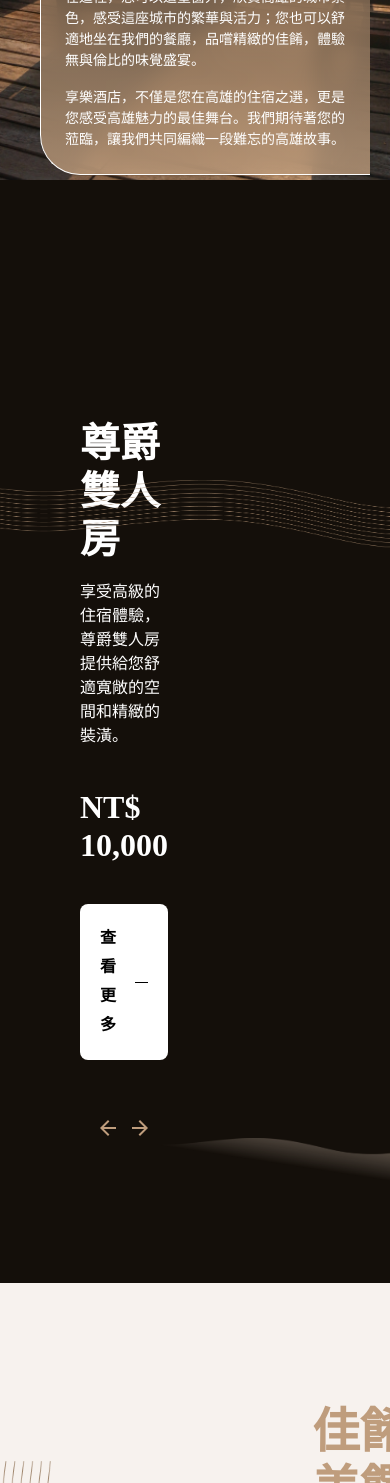
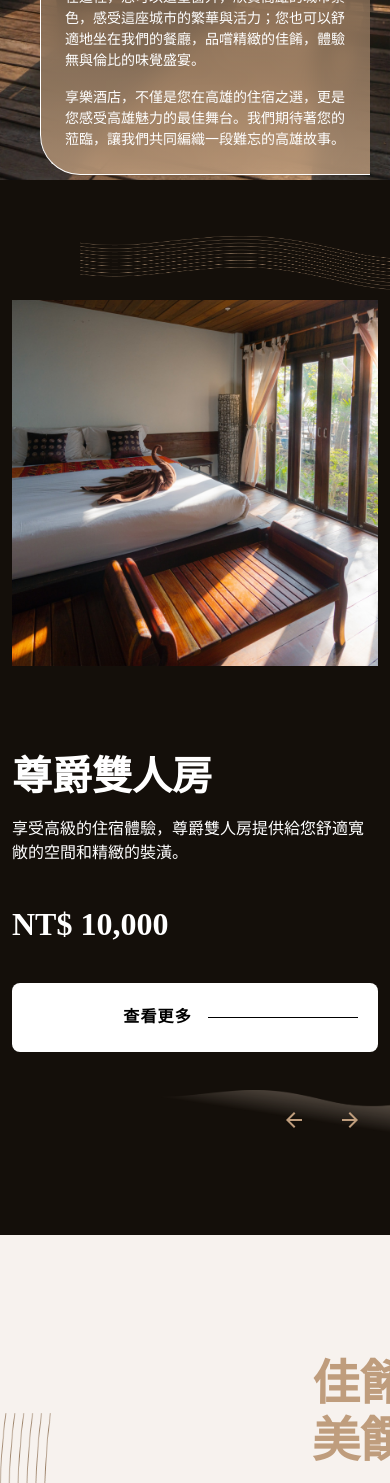
Before and after one commit to HsuanPeng/hotel-booking-website-2024, a React (Vite) app: page / in a window 390 px wide. Shown: the part 2912-4395 px from the top of the page. Built offline with nearby package versions, Linux system fonts and the light colour scheme.

Commit message:
style: finish RWD of Room component

```diff
--- a/src/pages/Root.tsx
+++ b/src/pages/Root.tsx
@@ -1,5 +1,5 @@
 import { Outlet } from "react-router-dom";
-import Footer from "./home/components/Footer";
+// import Footer from "./home/components/Footer";
 
 // import MainNavigation from "../components/MainNavigation";
 
--- a/src/pages/home/Home.tsx
+++ b/src/pages/home/Home.tsx
@@ -1,7 +1,7 @@
 import Banner from "./components/banner/Banner";
 import News from "./components/news/News";
 import About from "./components/about/About";
-import Room from "./components/Room";
+import Room from "./components/room/Room";
 import Food from "./components/Food";
 import Transportation from "./components/Transportation";
 
--- a/src/pages/home/components/Room.tsx
+++ /dev/null
@@ -1,126 +0,0 @@
-import { Box, Typography } from "@mui/material";
-import { useTheme } from "@mui/material/styles";
-import ImgFour from "assets/pic/home/img04.jpg";
-import { ReactComponent as ArrowLeft } from "assets/icons/ic_arrowLeft.svg";
-import { ReactComponent as ArrowRight } from "assets/icons/ic_arrowRight.svg";
-import BG from "assets/pic/home/bg.png";
-import Line from "assets/pic/home/Line.png";
-import UiHeroButton from "components/ui/UiHeroButton";
-
-const Room = () => {
-  const theme = useTheme();
-
-  return (
-    <Box
-      sx={{
-        p: "120px 312px 120px 0px",
-        display: "flex",
-        alignItems: "left",
-        gap: "80px",
-        backgroundColor: theme.palette.secondary[120],
-        position: "relative",
-      }}
-    >
-      <Box
-        sx={{
-          position: "absolute",
-          top: "180px",
-          right: "0px",
-        }}
-      >
-        <img src={Line} />
-      </Box>
-      <Box
-        sx={{
-          zIndex: 1,
-        }}
-      >
-        <img src={ImgFour} />
-      </Box>
-      <Box
-        sx={{
-          maxWidth: "628px",
-          display: "flex",
-          flexDirection: "column",
-          justifyContent: "center",
-          alignItems: "flex-start",
-          gap: "40px",
-        }}
-      >
-        <Box
-          sx={{
-            mt: "auto",
-          }}
-        >
-          <Typography
-            variant="h2"
-            sx={{
-              color: theme.palette.secondary.contrastText,
-              lineHeight: "48px",
-              mb: "16px",
-            }}
-          >
-            尊爵雙人房
-          </Typography>
-          <Typography
-            variant="body1"
-            sx={{
-              color: theme.palette.secondary.contrastText,
-            }}
-          >
-            享受高級的住宿體驗，尊爵雙人房提供給您舒適寬敞的空間和精緻的裝潢。
-          </Typography>
-        </Box>
-        <Typography
-          variant="h3"
-          sx={{
-            color: theme.palette.secondary.contrastText,
-          }}
-        >
-          NT$ 10,000
-        </Typography>
-        <UiHeroButton>查看更多</UiHeroButton>
-        <Box
-          sx={{
-            display: "flex",
-            p: "16px",
-            justifyContent: "space-between",
-            alignItems: "center",
-            color: "red",
-            marginLeft: "auto",
-            maxWidth: "112px",
-            width: "100%",
-            zIndex: 1,
-          }}
-        >
-          <Box
-            sx={{
-              cursor: "pointer",
-            }}
-          >
-            <ArrowLeft fill={theme.palette.primary.main} />
-          </Box>
-          <Box
-            sx={{
-              cursor: "pointer",
-            }}
-          >
-            <ArrowRight fill={theme.palette.primary.main} />
-          </Box>
-        </Box>
-      </Box>
-      <Box
-        sx={{
-          position: "absolute",
-          bottom: "0px",
-          zIndex: 0,
-          width: "100%",
-        }}
-      >
-        <img src={BG} />
-      </Box>
-    </Box>
-  );
-};
-
-export default Room;
--- /dev/null
+++ b/src/pages/home/components/room/Room.style.ts
@@ -0,0 +1,85 @@
+import { Box, Typography } from "@mui/material";
+import { styled } from "@mui/material/styles";
+
+export const RoomContainer = styled(Box)(({ theme }) => ({
+  padding: "120px 312px 120px 0px",
+  display: "flex",
+  alignItems: "left",
+  gap: "80px",
+  backgroundColor: theme.palette.secondary[120],
+  position: "relative",
+  [theme.breakpoints.down("lg")]: {
+    flexDirection: "column",
+    padding: "0px 0px 80px 0px",
+  },
+}));
+
+export const RoomImageLine = styled(Box)(({ theme }) => ({
+  position: "absolute",
+  top: "180px",
+  right: "0px",
+  [theme.breakpoints.down("lg")]: {
+    top: "-64px",
+    left: "80px",
+  },
+}));
+
+export const RoomImage = styled(Box)(({ theme }) => ({
+  zIndex: 1,
+  [theme.breakpoints.down("lg")]: {
+    padding: "0px 12px 0px 12px",
+  },
+}));
+
+export const RoomContentContainer = styled(Box)(({ theme }) => ({
+  maxWidth: "628px",
+  display: "flex",
+  flexDirection: "column",
+  justifyContent: "center",
+  alignItems: "flex-start",
+  gap: "40px",
+  [theme.breakpoints.down("lg")]: {
+    padding: "0px 12px 0px 12px",
+  },
+}));
+
+export const ContentTop = styled(Box)({
+  marginTop: "auto",
+});
+
+export const ContentTitle = styled(Typography)(({ theme }) => ({
+  color: theme.palette.secondary.contrastText,
+  lineHeight: "48px",
+  marginBottom: "16px",
+}));
+
+export const ContentText = styled(Typography)(({ theme }) => ({
+  color: theme.palette.secondary.contrastText,
+}));
+
+export const ContentMoney = styled(Typography)(({ theme }) => ({
+  color: theme.palette.secondary.contrastText,
+}));
+
+export const ContentBottom = styled(Box)({
+  display: "flex",
+  padding: "16px",
+  justifyContent: "space-between",
+  alignItems: "center",
+  color: "red",
+  marginLeft: "auto",
+  maxWidth: "112px",
+  width: "100%",
+  zIndex: 1,
+});
+
+export const ContentBottomImage = styled(Box)({
+  cursor: "pointer",
+});
+
+export const RoomBackground = styled(Box)({
+  position: "absolute",
+  bottom: "0px",
+  zIndex: 0,
+  width: "100%",
+});
--- /dev/null
+++ b/src/pages/home/components/room/Room.tsx
@@ -0,0 +1,63 @@
+import { useTheme } from "@mui/material/styles";
+import ImgFour from "assets/pic/home/img04.jpg";
+import { ReactComponent as ArrowLeft } from "assets/icons/ic_arrowLeft.svg";
+import { ReactComponent as ArrowRight } from "assets/icons/ic_arrowRight.svg";
+import Line from "assets/pic/home/Line.png";
+import UiHeroButton from "components/ui/UiHeroButton";
+import BG from "assets/pic/home/bg.png";
+import {
+  RoomContainer,
+  RoomImageLine,
+  RoomImage,
+  RoomBackground,
+  RoomContentContainer,
+  ContentTitle,
+  ContentText,
+  ContentMoney,
+  ContentBottom,
+  ContentBottomImage,
+  ContentTop,
+} from "./Room.style";
+
+const Room = () => {
+  const theme = useTheme();
+
+  return (
+    <RoomContainer>
+      <RoomImageLine>
+        <img src={Line} />
+      </RoomImageLine>
+      <RoomImage>
+        <img src={ImgFour} />
+      </RoomImage>
+      <RoomContentContainer>
+        <ContentTop>
+          <ContentTitle variant="h2">尊爵雙人房</ContentTitle>
+          <ContentText
+            variant="body1"
+            sx={{
+              color: theme.palette.secondary.contrastText,
+            }}
+          >
+            享受高級的住宿體驗，尊爵雙人房提供給您舒適寬敞的空間和精緻的裝潢。
+          </ContentText>
+        </ContentTop>
+        <ContentMoney variant="h3">NT$ 10,000</ContentMoney>
+        <UiHeroButton>查看更多</UiHeroButton>
+        <ContentBottom>
+          <ContentBottomImage>
+            <ArrowLeft fill={theme.palette.primary.main} />
+          </ContentBottomImage>
+          <ContentBottomImage>
+            <ArrowRight fill={theme.palette.primary.main} />
+          </ContentBottomImage>
+        </ContentBottom>
+      </RoomContentContainer>
+      <RoomBackground>
+        <img src={BG} />
+      </RoomBackground>
+    </RoomContainer>
+  );
+};
+
+export default Room;
```
